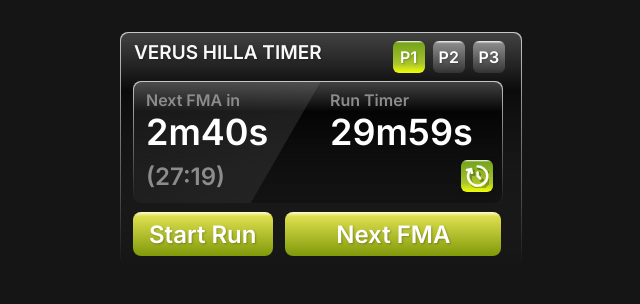
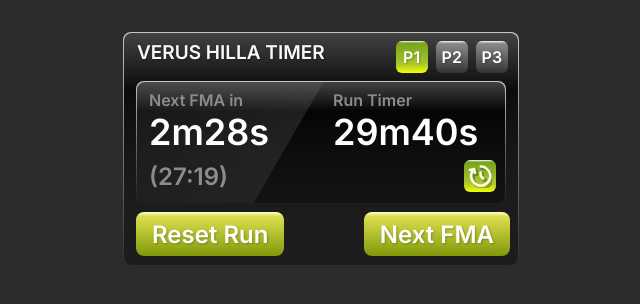
Before and after one commit to waynecen/maple-timer, a plain HTML site: page index.html in a window 1280 px wide. Both pictures are taken after a click on the button "Start Run". Shown: the whole page, without its empty margins (319-959 px from the left). Drawn offline with Linux system fonts and the light colour scheme.

Commit message:
[v1.1]Add JS functionality

```diff
--- a/css/main.css
+++ b/css/main.css
@@ -3,7 +3,7 @@
 }
 
 body {
-	background-color: #151515;
+	background-color: #2c2c2c;
 	text-rendering: optimizeLegibility;
 }
 
@@ -17,7 +17,7 @@ container {
 .timer {
 	display: flex;
 	flex-direction: column;
-	width: 400px;
+	width: 394px;
 	height: 232px;
 	font-family: "Inter", sans-serif;
 	font-size: 19px;
@@ -79,7 +79,7 @@ button.phaseOne:hover,
 button.phaseTwo:hover,
 button.phaseThree:hover,
 button.reset:hover,
-button.startRun:hover,
+button#startRun:hover,
 button.nextFMA:hover {
 	outline: #ffffff solid 2px;
 }
@@ -173,12 +173,12 @@ button.phaseThree {
 	color: #8c8c8c;
 }
 
-.timer__nextFMA,
-.timer__runTimer {
+#timer__nextFMA,
+#timer__runTimer {
 	font-size: 36px;
 }
 
-.timer__FMAtime {
+#timer__FMAtime {
 	font-size: 24px;
 	color: #8c8c8c;
 	margin-top: 8px;
@@ -213,6 +213,9 @@ button.reset {
 }
 
 .timer__CTAButtons {
+	display: flex;
+	justify-content: space-between;
+	width: 374px;
 	margin-left: 12px;
 	margin-top: 8px;
 }
@@ -222,7 +225,6 @@ button.reset {
 	font-weight: 500;
 	padding-left: 16px;
 	padding-right: 16px;
-	margin-right: 8px;
 	font-size: 24px;
 	color: white;
 	height: 44px;
@@ -233,6 +235,9 @@ button.reset {
 	background: linear-gradient(180deg, #feffd2 0%, #dddf4e 9.9%, #809909 100%);
 }
 
+button#startRun {
+}
+
 button.nextFMA {
-	width: 216px;
+	width: auto;
 }
--- a/index.html
+++ b/index.html
@@ -31,14 +31,17 @@
 							<div class="timer__angledShape"></div>
 							<div class="timer__section">
 								<h3>Next FMA in</h3>
-								<div class="timer__nextFMA">2m40s</div>
-								<div class="timer__FMAtime">(27:19)</div>
+								<div id="timer__nextFMA">2m30s</div>
+								<div id="timer__FMAtime">(27:19)</div>
 							</div>
 							<div class="timer__section">
 								<h3>Run Timer</h3>
-								<div class="timer__runTimer">29m59s</div>
+								<div id="timer__runTimer">29m42s</div>
 								<div class="timer__section-wrapper">
-									<button class="reset">
+									<button
+										class="reset"
+										onclick="resetTimer()"
+									>
 										<img
 											src="img/resetButton.svg"
 											alt="Reset Button"
@@ -50,7 +53,13 @@
 					</div>
 
 					<div class="timer__CTAButtons">
-						<button class="startRun">Start Run</button>
+						<button
+							id="startRun"
+							onclick="startTimer()"
+							data-state="Start"
+						>
+							Start Run
+						</button>
 						<button class="nextFMA">Next FMA</button>
 					</div>
 				</div>
--- a/js/index.js
+++ b/js/index.js
@@ -3,9 +3,60 @@
 /*
 run timer constantly ticks down when start run is pressed
     'next fma in' also starts ticking down at the same time
-if p1 is selected, when next-fma button clicked,
-reduce fake timer by 150s
-    'next fma in' is reduced by 15
 
-if p2, reduce fake timer by 120s
-if p3, reduce fake timer by 100s*/
+if p1, reduce FMAtimer by 150s
+if p2, reduce FMAtimer by 120s
+if p3, reduce FMAtimer by 100s
+Next FMA in resets back to 150/120/100s after reaching 0s depending on phase selected
+*/
+
+/* add active state to phase buttons */
+/* create running timers */
+/* create resetfunction for reset button */
+
+let currentPhase = "phaseOne";
+
+let runTimer = document.getElementById("timer__runTimer");
+let timeInSeconds = 149;
+let runTimerSec = 1781;
+
+let nextFMA = document.getElementById("timer__nextFMA");
+
+function startTimer() {
+	//Next FMA Timer in
+	let p1Interval = setInterval(function () {
+		let nextFMAMin = Math.floor(timeInSeconds / 60); //2
+		let nextFMASeconds = timeInSeconds - nextFMAMin * 60; //30
+		nextFMA.innerText = nextFMAMin + "m" + nextFMASeconds + "s";
+		if (timeInSeconds == 0) clearInterval(p1Interval);
+		--timeInSeconds;
+	}, 1000);
+
+	let runInterval = setInterval(function () {
+		let minConversion = Math.floor(runTimerSec / 60);
+		let secConversion = runTimerSec - minConversion * 60;
+		runTimer.innerText = minConversion + "m" + secConversion + "s";
+		if (runTimerSec == 0) clearInterval(runInterval);
+		--runTimerSec;
+	}, 1000);
+
+	//swap button for Reset button
+	let startButtonText = document.getElementById("startRun");
+	startButtonText.innerText = "Reset Run";
+}
+
+function reducePhaseOne() {
+	if (currentPhase === "phaseOne" && timeInSeconds == 0) {
+		let FMAtime = document.getElementById("timer__FMAtime");
+		FMAtime.innerText = "25:20";
+	}
+}
+reducePhaseOne();
+
+function resetTimer() {
+	currentPhase = "phaseOne";
+	timeInSeconds = 149;
+	runTimerSec = 1781;
+	clearInterval(runInterval);
+	clearInterval(p1Interval);
+}
```
